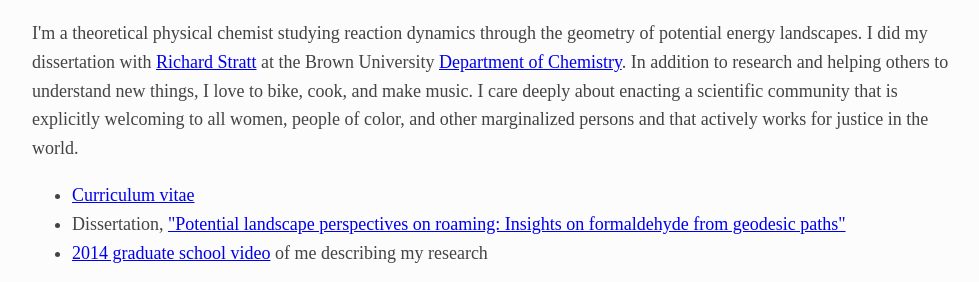
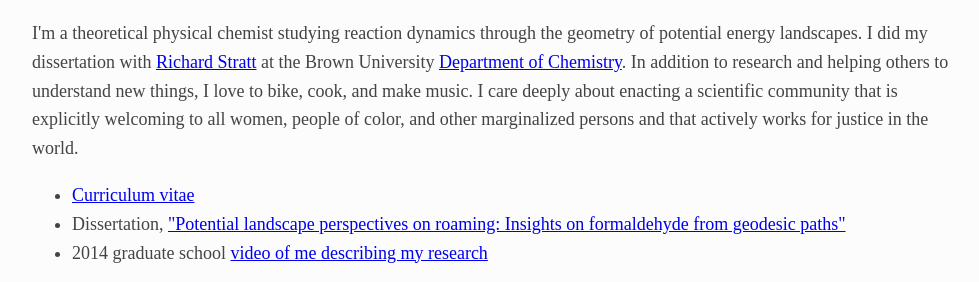
Before and after one commit to valecs/valecs.github.io, a plain HTML site: page index.html in a window 1280 px wide. Shown: the part 507-789 px from the top of the page, without its empty margins (148-1127 px from the left). Drawn offline with Linux system fonts and the light colour scheme.

Commit message:
fixed linking

```diff
--- a/index.html
+++ b/index.html
@@ -30,7 +30,7 @@
 	    Dissertation, <a href="https://repository.library.brown.edu/studio/item/bdr:792785/">"Potential landscape perspectives on roaming: Insights on formaldehyde from geodesic paths"</a>
 	  </li>
 	  <li>
-	    <a href = "http://www.youtube.com/watch?v=X3xyMP9EAco">2014 graduate school video</a> of me describing my research
+	    2014 graduate school <a href = "http://www.youtube.com/watch?v=X3xyMP9EAco">video of me describing my research</a>
 	  </li>
 	</ul>
       </p>
```
